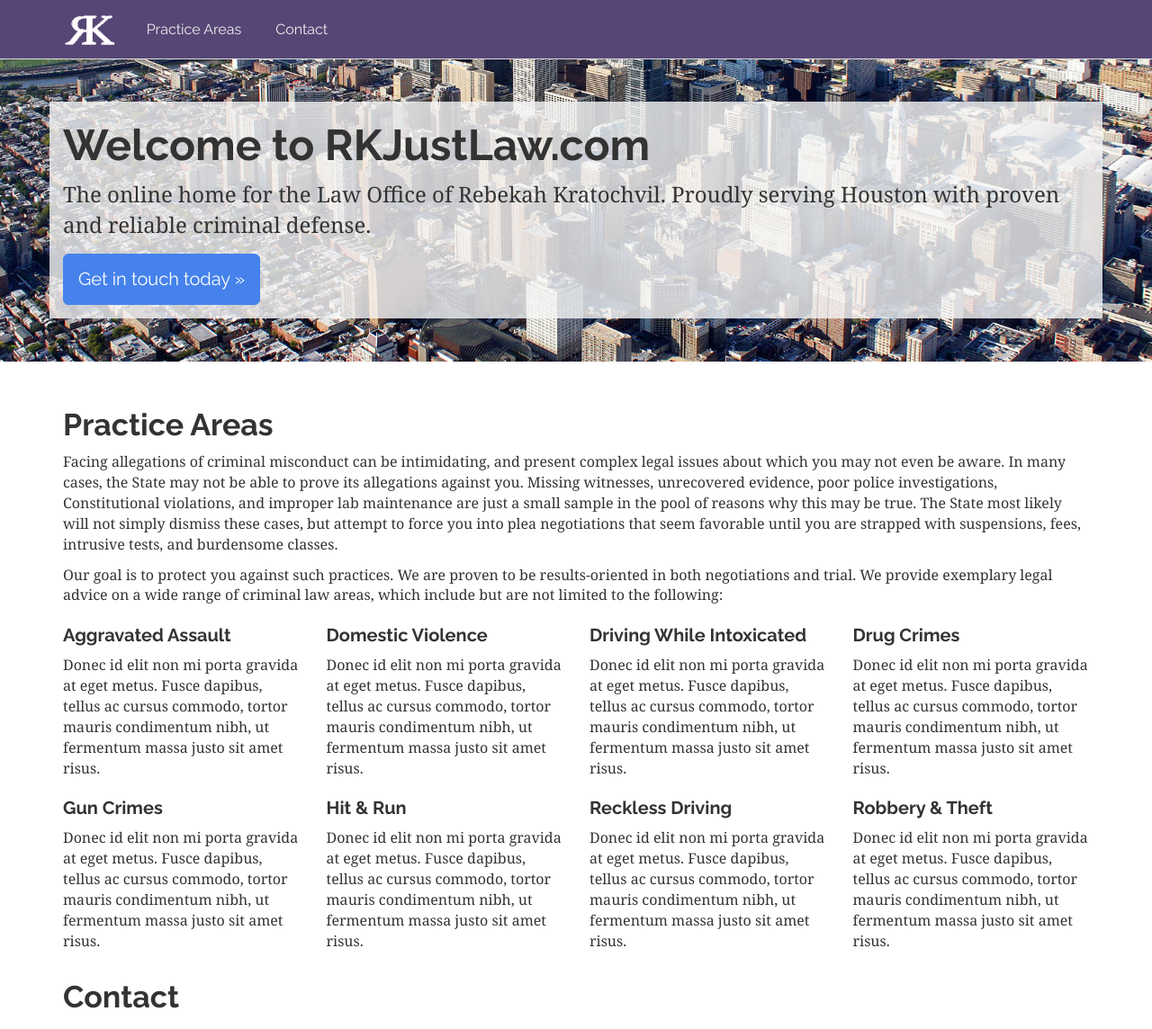
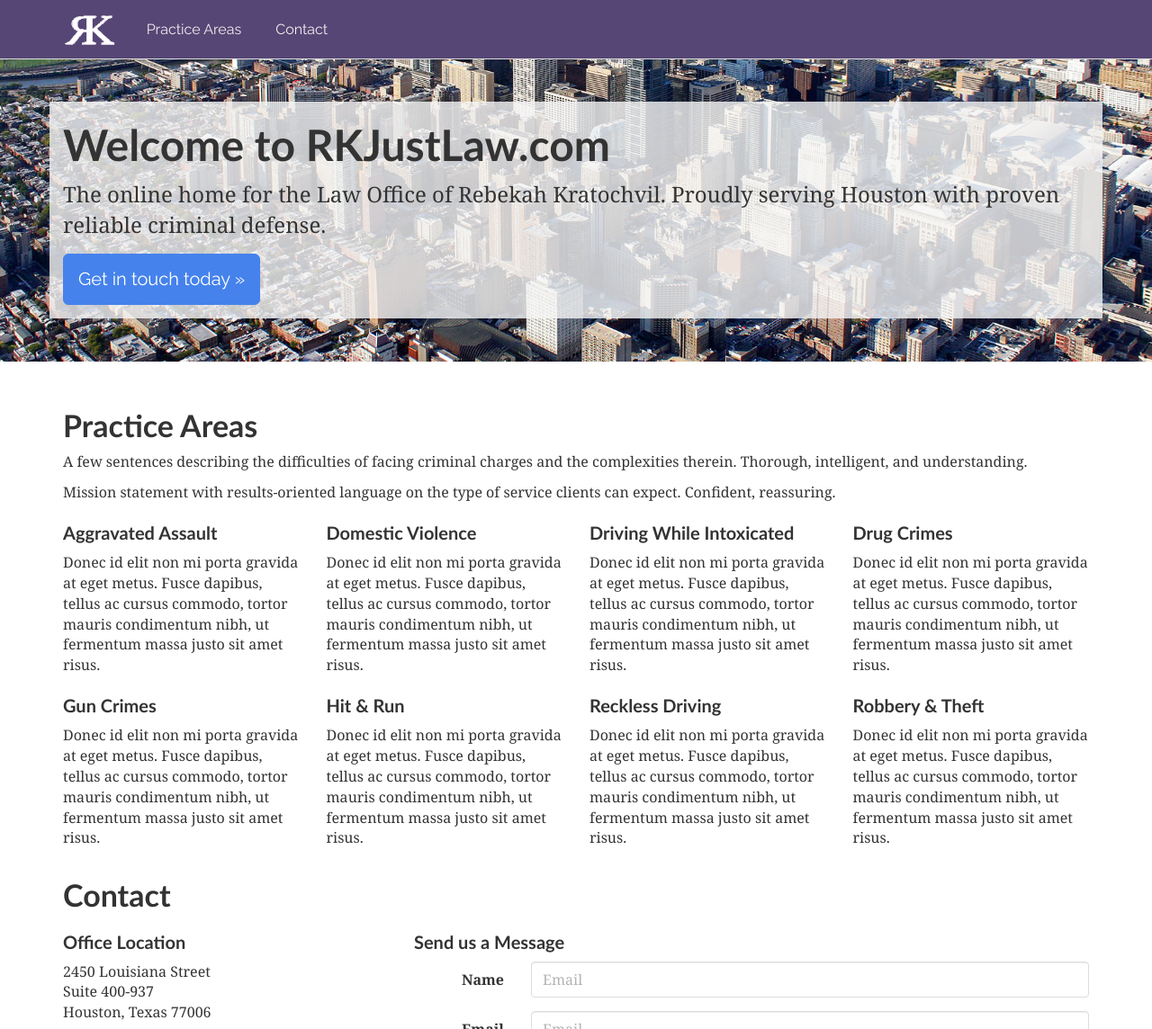
Before and after one commit to tswhite/tswhite.github.io, a Jekyll site: the page rk/index.html, which Jekyll copies as it is, in a window 1280 px wide and 1400 px high, cut to the strip 0-1144 px from the top of the window. Shown: the whole strip at 90% size. Built offline with Jekyll 4.4.1, drawn with Linux system fonts in a browser that asks for light colours; nearby versions of some CDN libraries.

Commit message:
copy revision

```diff
--- a/rk/index.html
+++ b/rk/index.html
@@ -73,21 +73,21 @@
     <div class="jumbotron">
       <div class="container">
         <h1>Welcome to RKJustLaw.com</h1>
-        <p>The online home for the Law Office of Rebekah Kratochvil.  Proudly serving Houston with proven and reliable criminal defense.</p>
+        <p>The online home for the Law Office of Rebekah Kratochvil.  Proudly serving Houston with proven reliable criminal defense.</p>
         <p><a class="btn btn-primary btn-lg" href="#" role="button">Get in touch today &raquo;</a></p>
       </div>
     </div>
 
 
 
-
+    <a name="practice-areas"> </a>
     <div class="container">
       <!-- Example row of columns -->
       <div class="row">
         <div class="col-sm-12">
           <h2>Practice Areas</h2>
-          <p>Facing allegations of criminal misconduct can be intimidating, and present complex legal issues about which you may not even be aware. In many cases, the State may not be able to prove its allegations against you. Missing witnesses, unrecovered evidence, poor police investigations, Constitutional violations, and improper lab maintenance are just a small sample in the pool of reasons why this may be true. The State most likely will not simply dismiss these cases, but attempt to force you into plea negotiations that seem favorable until you are strapped with suspensions, fees, intrusive tests, and burdensome classes.</p>
-          <p>Our goal is to protect you against such practices. We are proven to be results-oriented in both negotiations and trial. We provide exemplary legal advice on a wide range of criminal law areas, which include but are not limited to the following:</p>
+          <p>A few sentences describing the difficulties of facing criminal charges and the complexities therein.  Thorough, intelligent, and understanding.</p>
+          <p>Mission statement with results-oriented language on the type of service clients can expect. Confident, reassuring.</p>
         </div>
       </div>
 
@@ -138,11 +138,9 @@
        </div>
       </div>
 
-
-
-
     </div>
 
+    <a name="contact"></a>
     <div class="container">
       <!-- Example row of columns -->
       <div class="row">
@@ -175,7 +173,6 @@
         <div class="col-sm-8">
           <h4>Send us a Message</h4>
           <!-- <iframe src="https://docs.google.com/forms/d/1H1fvSCyEVc0YcR1z1fXa20o8j7kXZY_LMYR-_5Q-9Yc/viewform?embedded=true" width="760" height="500" frameborder="0" marginheight="0" marginwidth="0">Loading...</iframe> -->
-
 
           <form class="form-horizontal" action="https://formspree.io/timothy.shane.white@gmail.com" method="POST">
             <div class="form-group">
```
Also changed, not shown: rk/styles/bootstrap.min.css.
